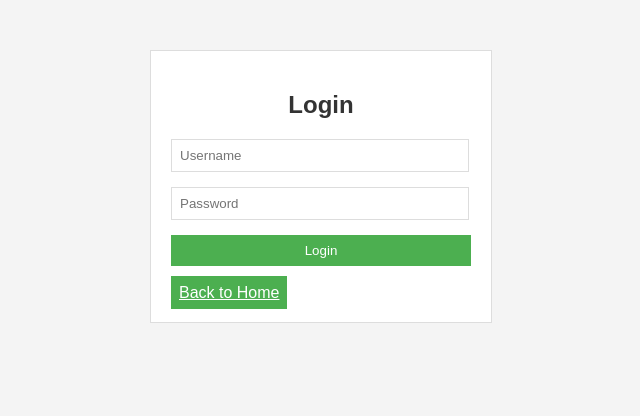
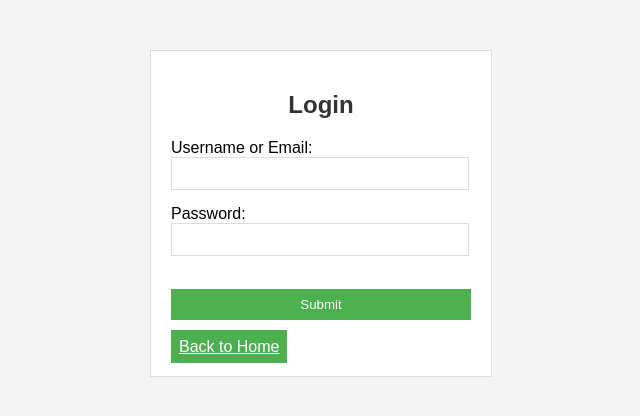
Before and after one commit to eid96/Cross-Site-Scripting, a Flask app: page /login in a window 1280 px wide. Shown: the top 416 px of the page, without its empty margins (319-959 px from the left). Run offline with Flask 3, Linux system fonts and the light colour scheme.

Commit message:
working on login functionality

```diff
--- a/app.py
+++ b/app.py
@@ -1,8 +1,11 @@
-from flask import Flask, render_template, request
+import os
+
+from flask import Flask, render_template, request, session
 import sqlite3
 from datetime import datetime
 
 app = Flask(__name__)
+
 
 
 @app.route('/')
@@ -18,7 +21,7 @@ def home():
     curs.execute("SELECT id, title FROM posts ORDER BY date DESC")
     data = curs.fetchall()
     con.close()
-    return render_template('home.html', data=data)
+    return render_template('home.html', data=data, identity=user_login)
 
 def create_db():
     con = sqlite3.connect('Blog.db')
@@ -37,6 +40,7 @@ def create_usertable():
     con = sqlite3.connect('Blog.db')
     cur = con.cursor()
     cur.execute('''CREATE TABLE IF NOT EXISTS users (
+               id INTEGER PRIMARY KEY,
                email TEXT NOT NULL,
                username TEXT NOT NULL,
                password TEXT NOT NULL
@@ -114,11 +118,35 @@ def new_posts():
         con.close()
     return render_template('add_posts.html')
 
+#log in logic
+def user_login(identity, pword):
+    con = sqlite3.connect('Blog.db')
+    cur = con.cursor()
+    cur.execute("SELECT * FROM users WHERE username=? OR email=?", (identity, identity))
+    user = cur.fetchone()
+
+    if user and user[3] == pword:
+        print("welcome ", identity)
+        session['username_or_email'] = identity  # Set the username or email in the session
+    else:
+        print("Wrong username, email, or password")
+
+    con.close()
+    return identity
+
 @app.route('/login', methods=['GET', 'POST'])
 def login():
+    if request.method == 'POST':
+        username_or_email = request.form['username_or_email']
+        password = request.form['password']
+        user_login(username_or_email, password)
 
     return render_template('login.html')
 
+def logout():
+    session.pop('username_or_email', None)  # Clear the username or email from the session
+    return redirect(url_for('home'))
 
 if __name__ == '__main__':
+    app.secret_key = os.urandom(12)
     app.run(host='0.0.0.0', port=5000)
--- a/templates/login.html
+++ b/templates/login.html
@@ -56,10 +56,12 @@
 <body>
     <div class="login-box">
         <h2>Login</h2>
-        <form action="/login" method="post">
-            <input type="text" name="username" placeholder="Username" required><br>
-            <input type="password" name="password" placeholder="Password" required><br>
-            <input type="submit" value="Login" href="/"><br><br>
+            <form action="/login" method="post">
+            <label for="username_or_email">Username or Email:</label><br>
+            <input type="text" id="username_or_email" name="username_or_email"><br>
+            <label for="password">Password:</label><br>
+            <input type="password" id="password" name="password"><br><br>
+            <input type="submit" value="Submit" href="/"><br><br>
             <a href="/" class="back-btn">Back to Home</a>
 
         </form>
```
Also changed, not shown: templates/home.html (+6 -2 lines), Blog.db.
